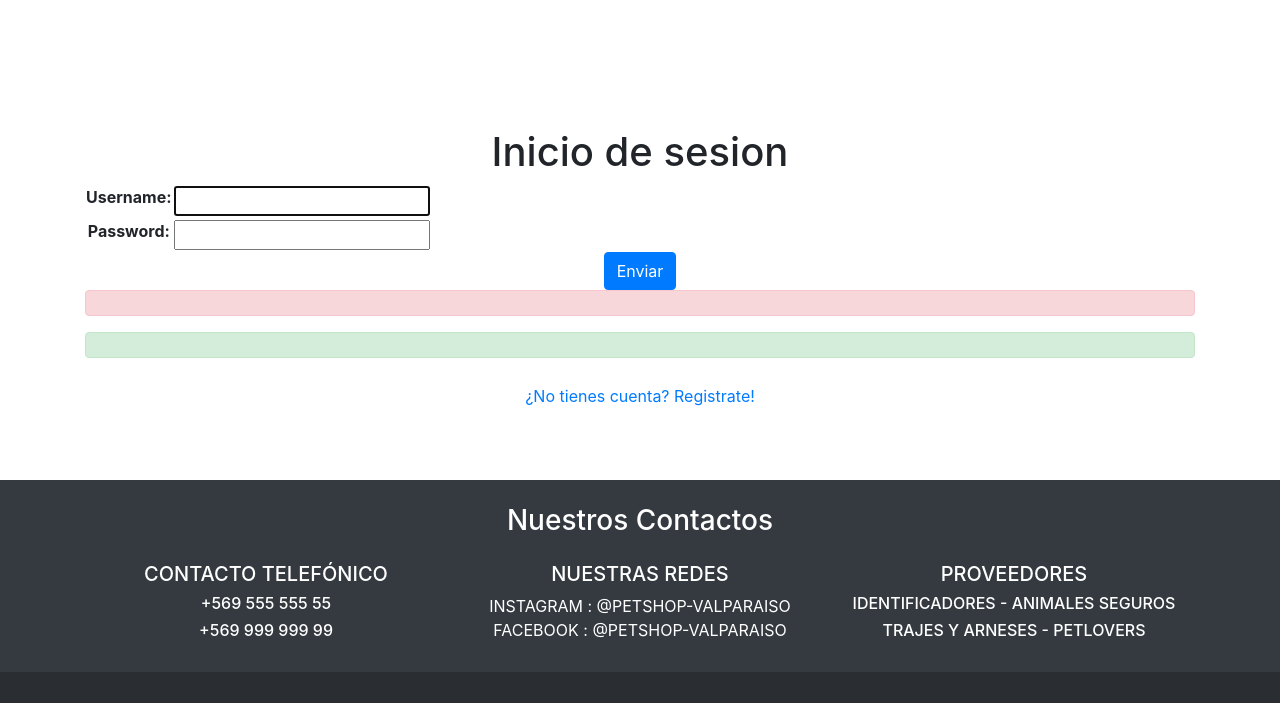
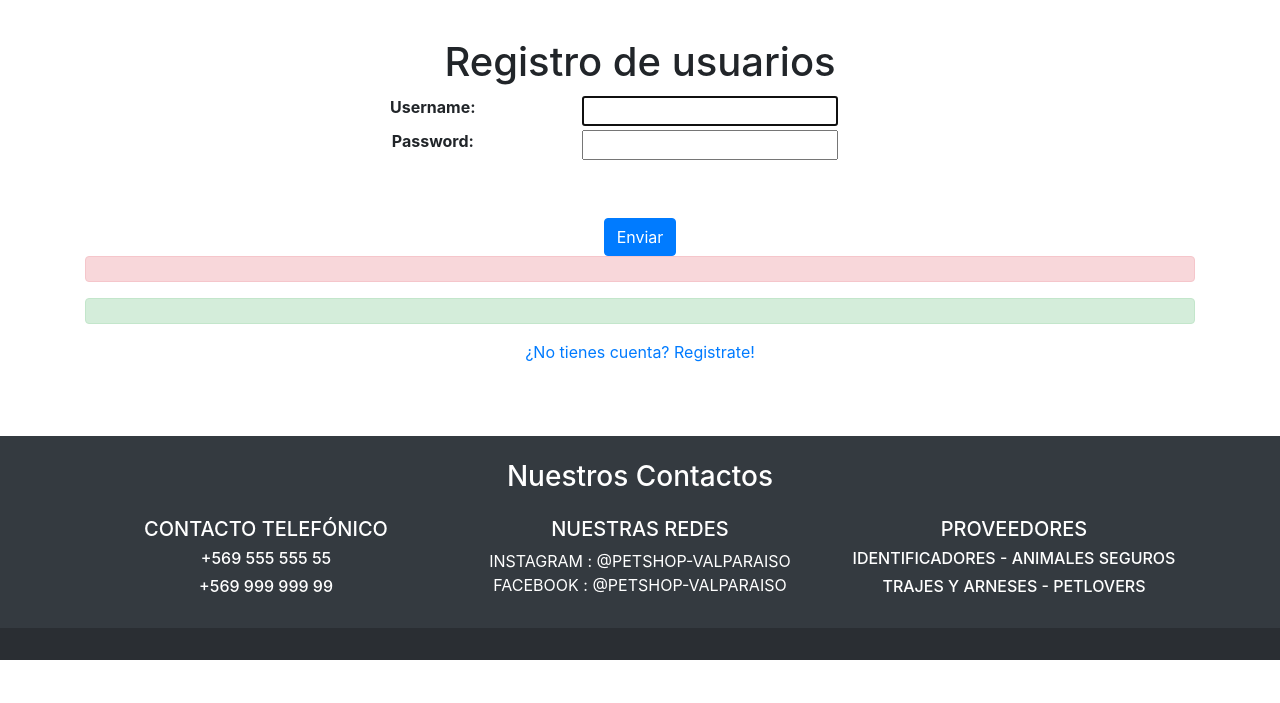
Before and after one commit to SCerulean/Examen, a Django app: page /login/ in a window 1280 px wide. Shown: the part 56-759 px from the top of the page. Run offline with Django 3.2, Linux system fonts and the light colour scheme.

Commit message:
arreglos css

```diff
--- a/Petshop/core/static/core/css/inicio_sesion.css
+++ /dev/null
@@ -1,14 +0,0 @@
-#formu{
-    margin-top: 10%;
-}
-footer{
-    margin-top: 5%;
-}
-.form-group{
-    margin-left: auto;
-    margin-right: auto;
-    width: 50%;
-}
-#linkRegistro{
-    margin-top: 10px;
-}
--- a/Petshop/core/static/core/css/registro.css
+++ b/Petshop/core/static/core/css/registro.css
@@ -2,17 +2,20 @@
     margin-top: 3%;
 }
 footer{
-    margin-top: 3%;
+    margin-top: 5%;
 }
 .form-group{
-    text-align: start;
+    text-align: center;
     margin-left: auto;
     margin-right: auto;
     width: 50%;
 }
 #formuRegistro{
-    text-align: start;
+    text-align: center;
     margin-left: auto;
     margin-right: auto;
     width: 50%;
 }
+#enviar{
+    margin-top: 5%;
+}
--- a/Petshop/core/templates/core/inicio_sesion.html
+++ b/Petshop/core/templates/core/inicio_sesion.html
@@ -10,7 +10,7 @@
     <title>Inicio sesion</title>
 
     {% load static %}
-    <link rel="stylesheet" href="{% static 'core/css/inicio_sesion.css'%}">
+    <link rel="stylesheet" href="{% static 'core/css/registro.css'%}">
   </head>
   <body>
 
@@ -48,7 +48,7 @@
 
 
           <div class="container">
-            <h1>Inicio de sesion</h1>
+            <h1>Registro de usuarios</h1>
             <form action="" method="post" id="formulario">
                 {% csrf_token %}
               <table id="formuRegistro">
@@ -61,12 +61,14 @@
             </form>
             <div class="alert alert-success" role="alert">{{mensaje}}</div>
           </div>
+        </div>
+            </form>
+            <label id="linkRegistro">  <a href="{% url 'Registrar_cuenta2' %}"> ¿No tienes cuenta? Registrate!</a></label>
 
-
+          </div>
 
         </div>
-        </form>
-    <label id="linkRegistro">  <a href="{% url 'Registrar_cuenta2' %}"> ¿No tienes cuenta? Registrate!</a></label>
+
 
 </div>
 
```
Also changed, not shown: Petshop/db.sqlite3.
